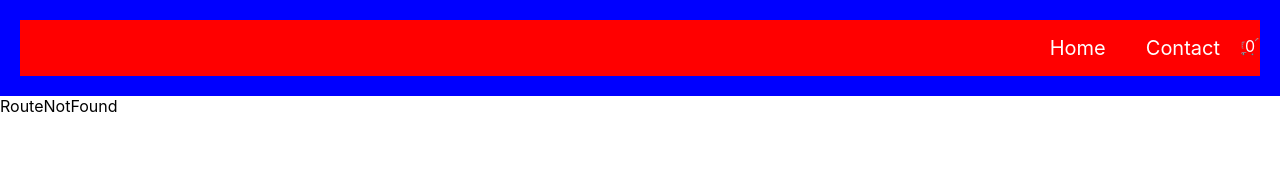
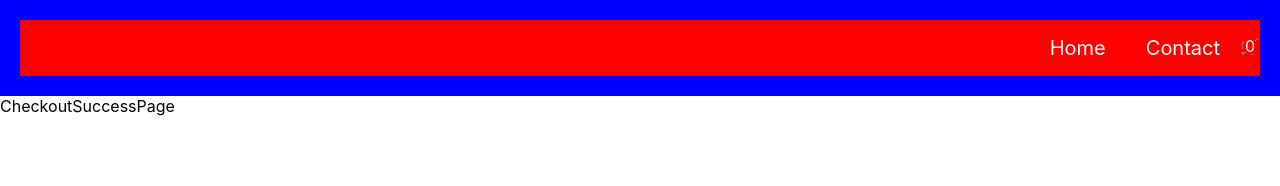
Before and after one commit to cecsun/js-frameworks-ca, a React (Create React App) app: page /checkoutSuccessPage in a window 1280 px wide. Shown: the top 186 px of the page. Built offline with nearby package versions, Linux system fonts and the light colour scheme.

Commit message:
CheckoutPage and CheckoutSuccessPage

```diff
--- a/src/App.js
+++ b/src/App.js
@@ -5,6 +5,8 @@ import Layout from './components/Layout/index.jsx';
 import HomePage from './Pages/HomePage/index.jsx';
 import SingleProductPage from './Pages/SingleProductPage/index.jsx';
 import Contact from './Pages/Contact/index.jsx';
+import CheckoutPage from './Pages/CheckoutPage/index.jsx';
+import CheckoutSuccessPage from './Pages/CheckoutSuccessPage/index.jsx';
 import RouteNotFound from './Pages/RouteNotFound/RouteNotFound';
 import { CartProvider } from './context/CartContext';
 
@@ -17,6 +19,8 @@ function App() {
             <Route index element={<HomePage />} />
             <Route path="/contact" element={<Contact />} />
             <Route path="/product/:id" element={<SingleProductPage />} />
+            <Route path="/checkoutPage" element={<CheckoutPage />} />
+            <Route path="/checkoutSuccessPage" element={<CheckoutSuccessPage />} />
             <Route path="*" element={<RouteNotFound />} />
           </Route>
         </Routes>
--- a/src/Pages/CheckoutPage/index.jsx
+++ b/src/Pages/CheckoutPage/index.jsx
@@ -0,0 +1,7 @@
+import React from "react";
+
+function CheckoutPage() {
+    return <div>CheckoutPage</div>
+  }
+
+export default CheckoutPage;
--- a/src/Pages/CheckoutSuccessPage/index.jsx
+++ b/src/Pages/CheckoutSuccessPage/index.jsx
@@ -0,0 +1,7 @@
+import React from "react";
+
+function CheckoutSuccessPage() {
+    return <div>CheckoutSuccessPage</div>
+  }
+
+export default CheckoutSuccessPage;
```
